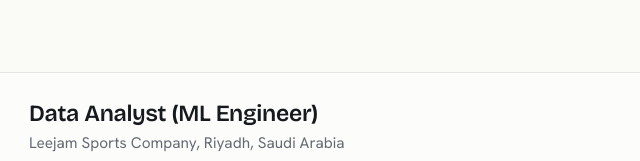
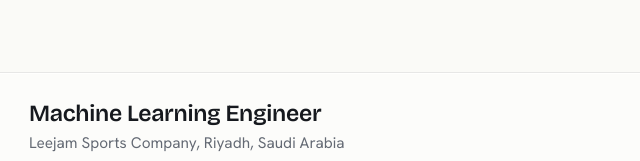
Before and after one commit to Aditya74747/aditya74747.github.io, a plain HTML site: page index.html in a window 1280 px wide. Shown: the part 4401-4562 px from the top of the page, 330-970 px from the left. Drawn offline with Linux system fonts and the light colour scheme; no server answers; animation ran at ten frames a second.

Commit message:
Update Leejam title

```diff
--- a/index.html
+++ b/index.html
@@ -1206,7 +1206,7 @@ html.covered{overflow:hidden}
         <svg viewBox="0 0 26 26" aria-hidden="true"><path d="M3 21.5 H23 M6 21 V14 M11 21 V9 M16 21 V12 M21 21 V5"/><circle cx="21" cy="5" r="1.6"/></svg>
         <p class="when">Feb 2025 to Feb 2026</p>
         <div>
-          <h3>Data Analyst (ML Engineer)</h3>
+          <h3>Machine Learning Engineer</h3>
           <p class="org">Leejam Sports Company, Riyadh, Saudi Arabia</p>
           <p class="what">Built churn-prediction models (Logistic Regression, Random Forest, XGBoost) on the behaviour of more than 250,000 monthly members and put them into production. They picked out the high-risk segments for retention campaigns, and 94% of the targeted members stayed.</p>
           <ul class="pts">
```
